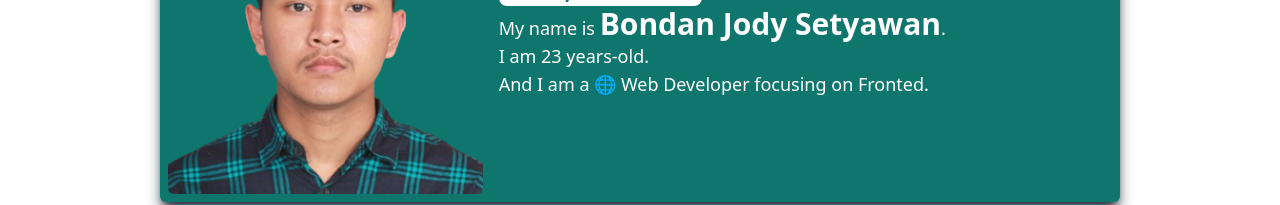
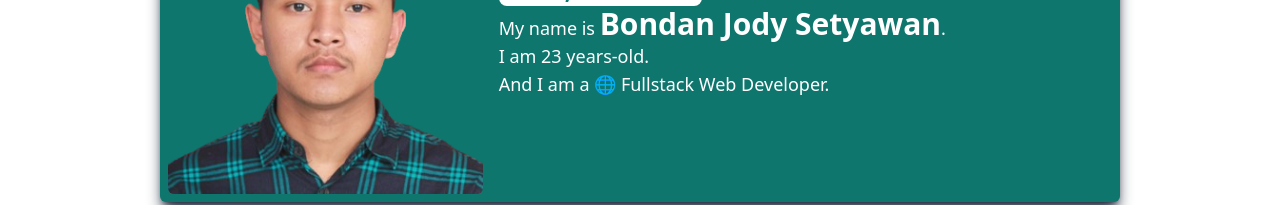
Before and after one commit to bondanjody/about-bondan-jody-react, a React app: page / in a window 1280 px wide. Shown: the part 146-351 px from the top of the page. Built offline with nearby package versions, Linux system fonts and the light colour scheme; the HTML template or start-up script is replaced by a standard one.

Commit message:
Mengubah informasi di Introduction

```diff
--- a/src/assets/components/Layout/Introduction.jsx
+++ b/src/assets/components/Layout/Introduction.jsx
@@ -10,7 +10,7 @@ const Introduction = props => {
                     <h1 className="text-2xl font-bold text-slate"><span className='bg-white text-teal-700 px-1 rounded-lg'>Hello, welcome !</span></h1>
                     <p>My name is <span className="text-3xl font-semibold">Bondan Jody Setyawan</span>.</p>
                     <p>I am 23 years-old.</p>
-                    <p>And I am a 🌐 Web Developer focusing on Fronted. </p>
+                    <p>And I am a 🌐 Fullstack Web Developer. </p>
                 </div>
             </div>
 }
```
